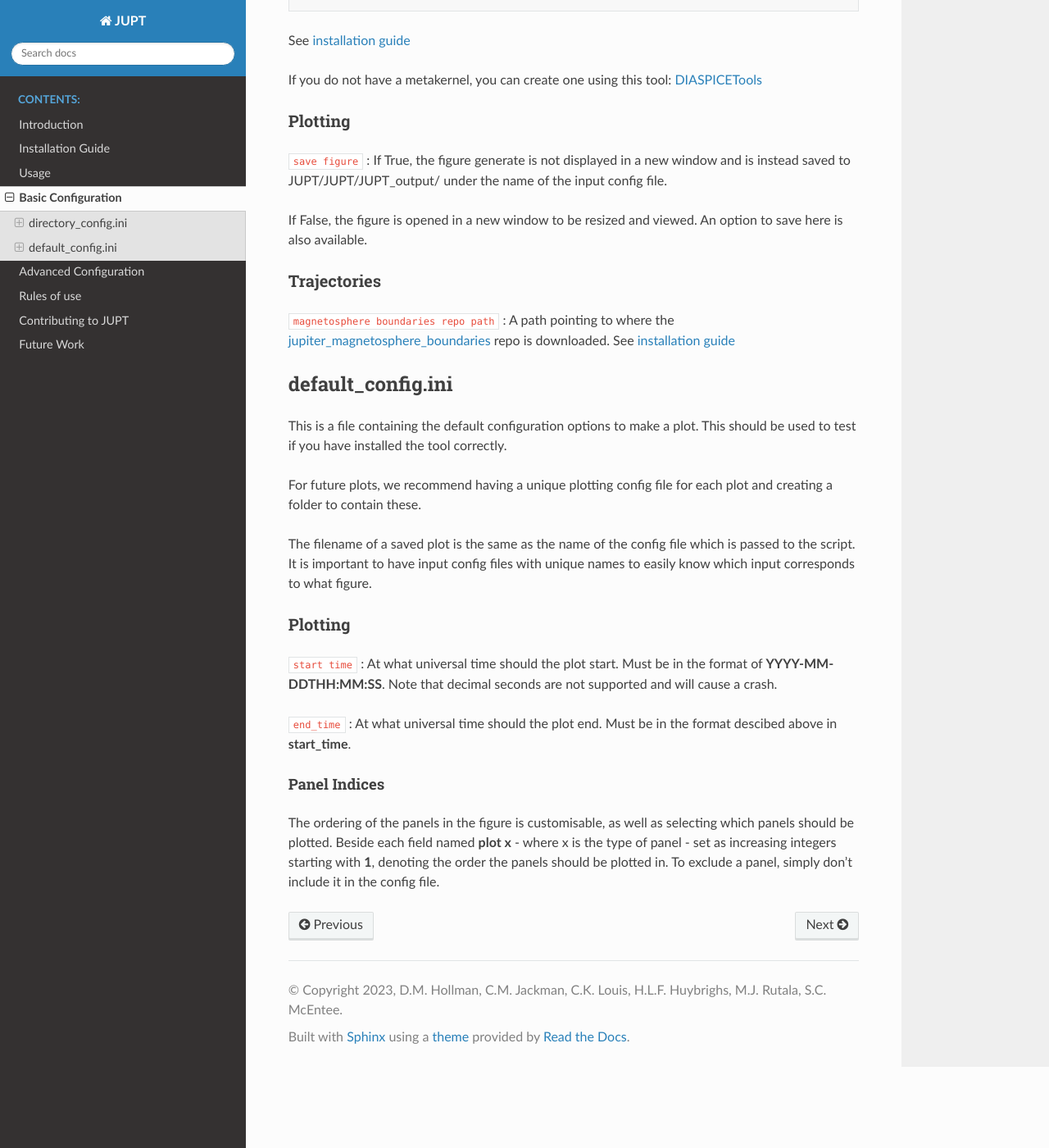
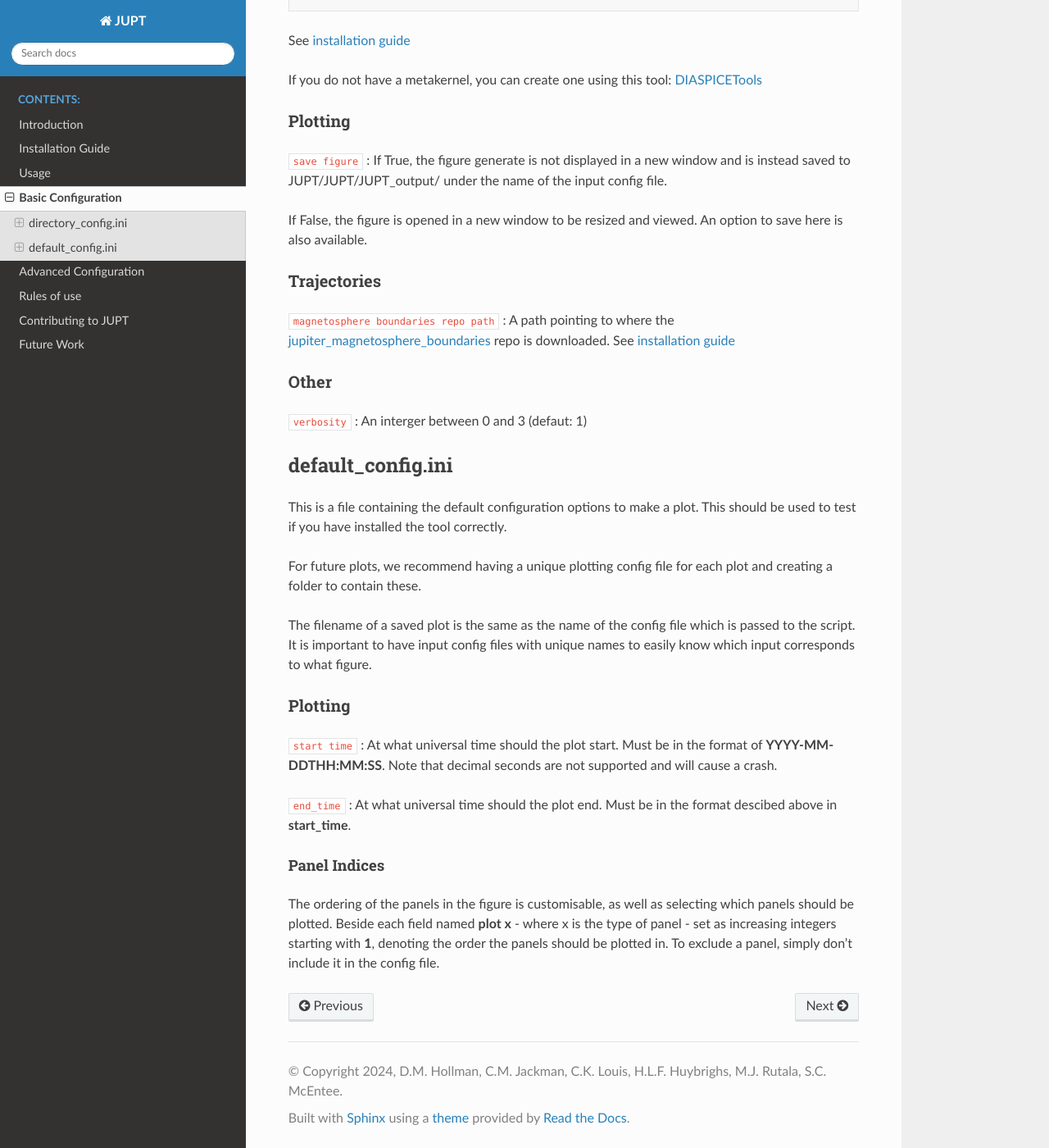
Before and after one commit to daraghhollman/JUPT, a Sphinx documentation site: the page built from docs/source/basicConfig.md, in a window 1280 px wide and 1400 px high, scrolled down 838 px. Shown: the whole window at 82% size. Built offline with Sphinx 7.4.7 and the Read the Docs theme 2.0.0, drawn with Linux system fonts in a browser that asks for light colours.

Commit message:
Made relevant changes in the docs

```diff
--- a/docs/source/basicConfig.md
+++ b/docs/source/basicConfig.md
@@ -38,6 +38,9 @@ If False, the figure is opened in a new window to be resized and viewed. An opti
 
 `magnetosphere boundaries repo path` : A path pointing to where the [jupiter_magnetosphere_boundaries](https://github.com/DIASPlanetary/jupiter_magnetosphere_boundaries/) repo is downloaded. See [installation guide](installation)
 
+### Other
+
+`verbosity` : An interger between 0 and 3 (defaut: 1)
 
 ## default_config.ini
 
--- a/docs/source/conf.py
+++ b/docs/source/conf.py
@@ -7,9 +7,9 @@
 # https://www.sphinx-doc.org/en/master/usage/configuration.html#project-information
 
 project = 'JUPT'
-copyright = '2023, D.M. Hollman, C.M. Jackman, C.K. Louis, H.L.F. Huybrighs, M.J. Rutala, S.C. McEntee'
+copyright = '2024, D.M. Hollman, C.M. Jackman, C.K. Louis, H.L.F. Huybrighs, M.J. Rutala, S.C. McEntee'
 author = 'D.M. Hollman, C.M. Jackman, C.K. Louis, H.L.F. Huybrighs, M.J. Rutala, S.C. McEntee'
-release = '1.1.0'
+release = '1.1.2'
 
 # -- General configuration ---------------------------------------------------
 # https://www.sphinx-doc.org/en/master/usage/configuration.html#general-configuration
```
Also changed, not shown: 17 other files.
